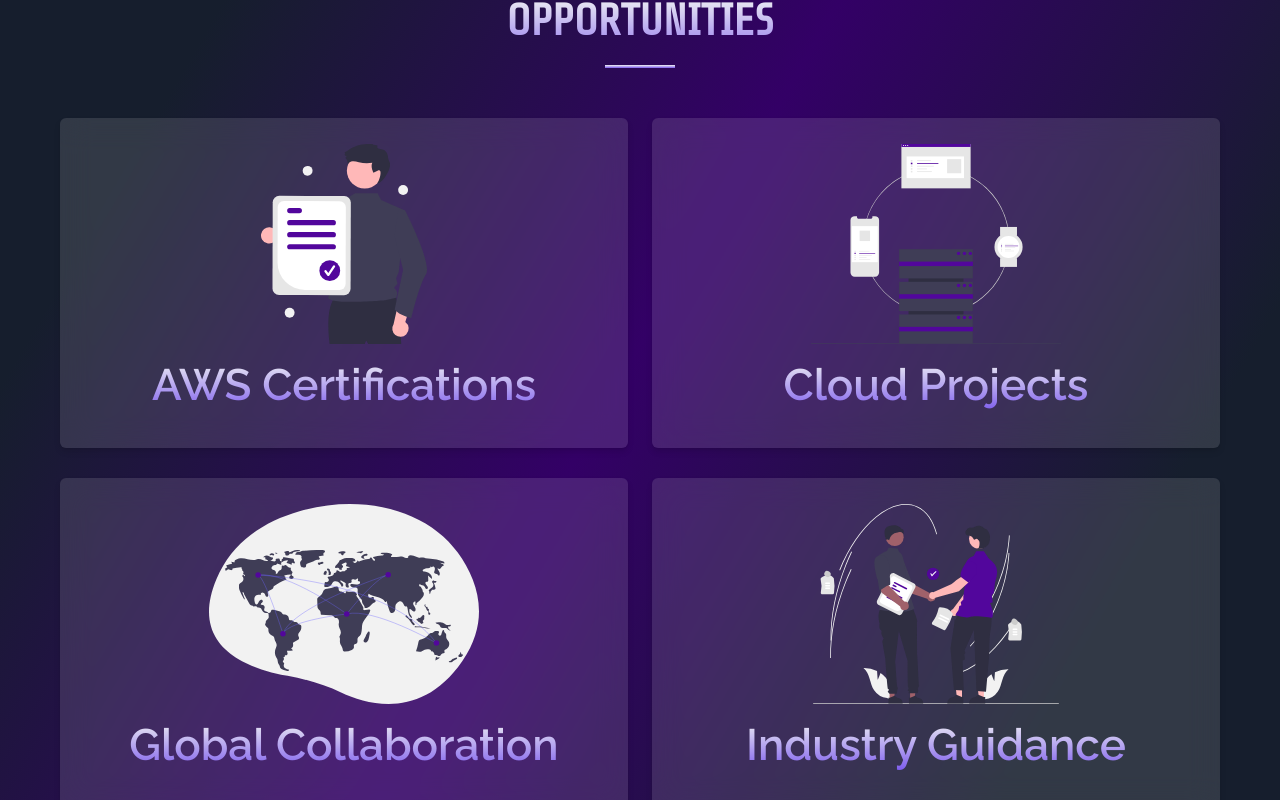
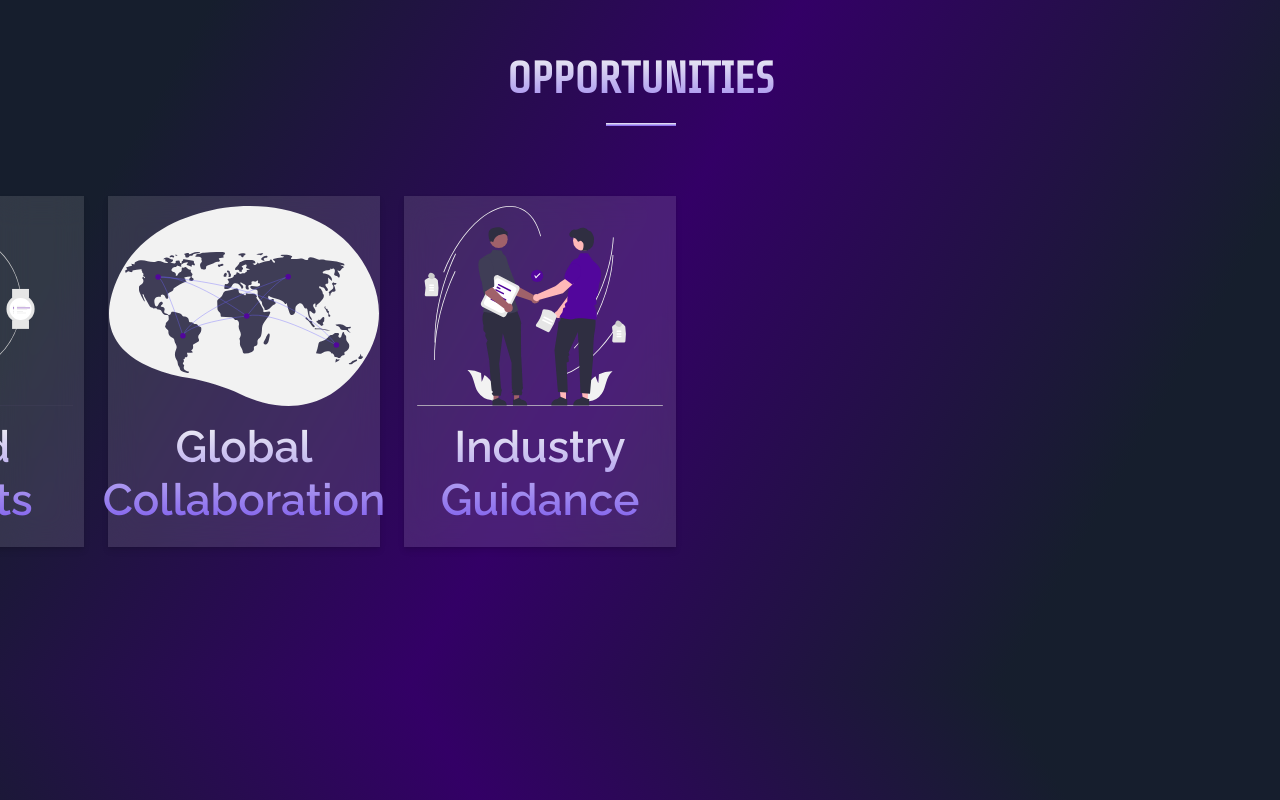
Before and after one commit to AWSCCPanimalarChennai/aws-cloud-club-site, a React (Create React App) app: page / in a window 1280 px wide. Shown: the part 2995-3795 px from the top of the page. Built offline with nearby package versions, Linux system fonts and the light colour scheme; a web font is replaced by a local one.

Commit message:
added effects

```diff
--- a/src/Components/Benefits/Benefits.css
+++ b/src/Components/Benefits/Benefits.css
@@ -17,13 +17,18 @@
   background: rgb(22,30,45);
   background: linear-gradient(-60deg, rgba(22,30,45,1) 16%, rgba(51,0,102,1) 50%, rgba(22,30,45,1) 84%);
   min-height: 100vh;
-  padding: 80px 60px 0 60px;
+  padding: 80px 60px;
+  display: flex;
+  align-items:  center;
+  justify-content: center;
+  flex-direction: column;
 }
 
 .benefits-row{
   display: flex;
   align-items: center;
   justify-content: center;
+  margin-top: 20px;
 }
 
 
--- a/src/Components/Benefits/Benefits.jsx
+++ b/src/Components/Benefits/Benefits.jsx
@@ -35,23 +35,19 @@
 
       <Row className="benefits-row">
 
-      <Col lg={6}  className="benefits">
+      <Col lg={3}  className="benefits">
           <BlurCard title="AWS Certifications" image={Certification} />
         </Col>
 
-        <Col lg={6} className="benefits right-item">
+        <Col lg={3} className="benefits right-item">
           <BlurCard title="Cloud Projects" image={Projects} />
         </Col>
 
-      </Row>
-
-      <Row className='second-row benefits-row'>
-
-      <Col md={6} className="benefits">
+      <Col md={3} className="benefits">
           <BlurCard title="Global Collaboration" image={Collaboration}  />
         </Col>
 
-        <Col md={6} className="benefits right-item">
+        <Col md={3} className="benefits right-item">
           <BlurCard title="Industry Guidance" image={Guidance} />
         </Col>
       </Row>
--- a/src/Components/BlurCard/BlurCard.css
+++ b/src/Components/BlurCard/BlurCard.css
@@ -10,6 +10,7 @@
     align-items: center;
     z-index: 99;
     width: 100%;
+    min-height: 350px;
 }
 
 
--- a/src/Components/BlurCard/BlurCard.jsx
+++ b/src/Components/BlurCard/BlurCard.jsx
@@ -1,16 +1,19 @@
 import React from 'react';
-import { Card } from 'react-bootstrap';
+import Card from 'react-bootstrap/Card';
 
+import { Parallax } from 'react-scroll-parallax';
 import "./BlurCard.css"
 
 function BlurCard(props) {
   return (
-    <Card className="blur-card">
+    <Parallax translateX={[-200, 200]} tagOuter="figure" className="blur-card">
+    <div>
       <Card.Body className='card-body'>
-        <img src={props.image} alt={props.title} id="card-image" />
+          <img src={props.image} alt={props.title} id="card-image"/>
         <Card.Title className='card-title'>{props.title}</Card.Title>
       </Card.Body>
-    </Card>
+    </div>
+    </Parallax>
   );
 }
 
```
